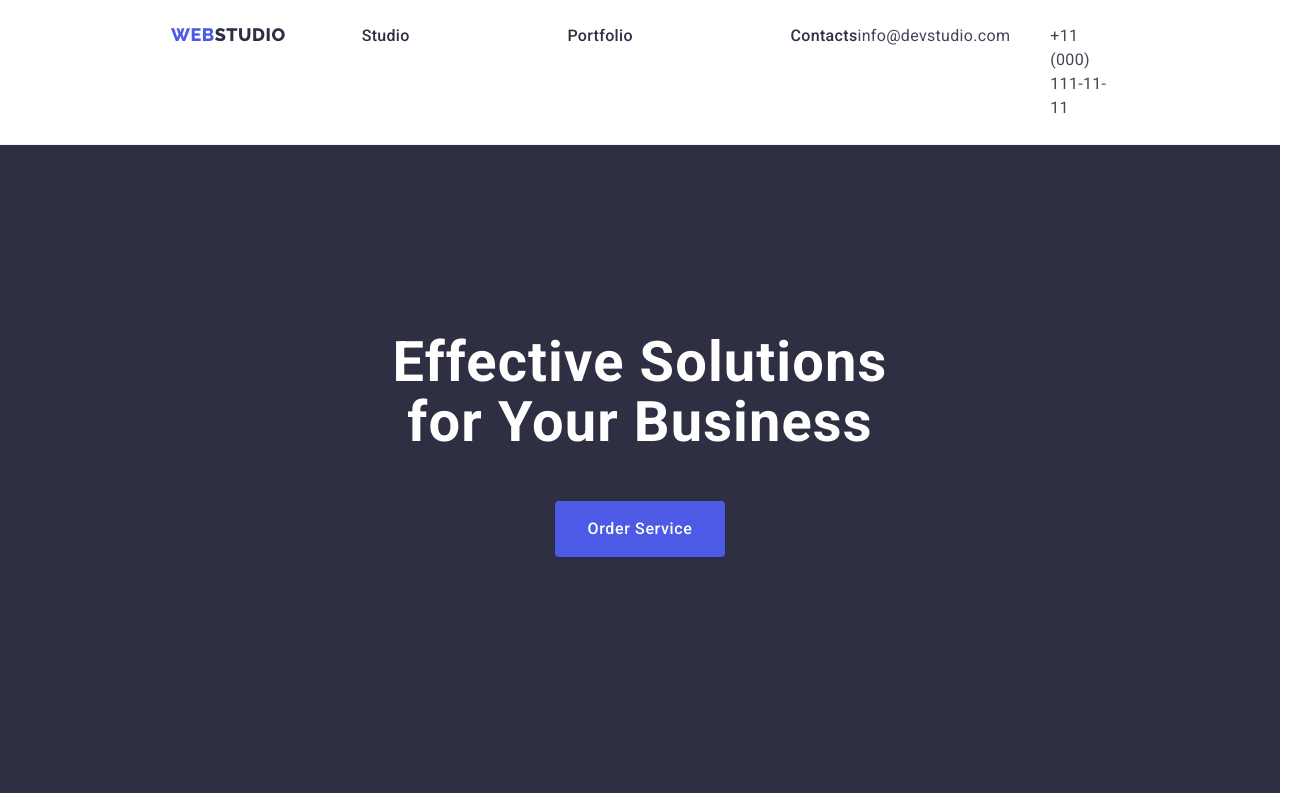
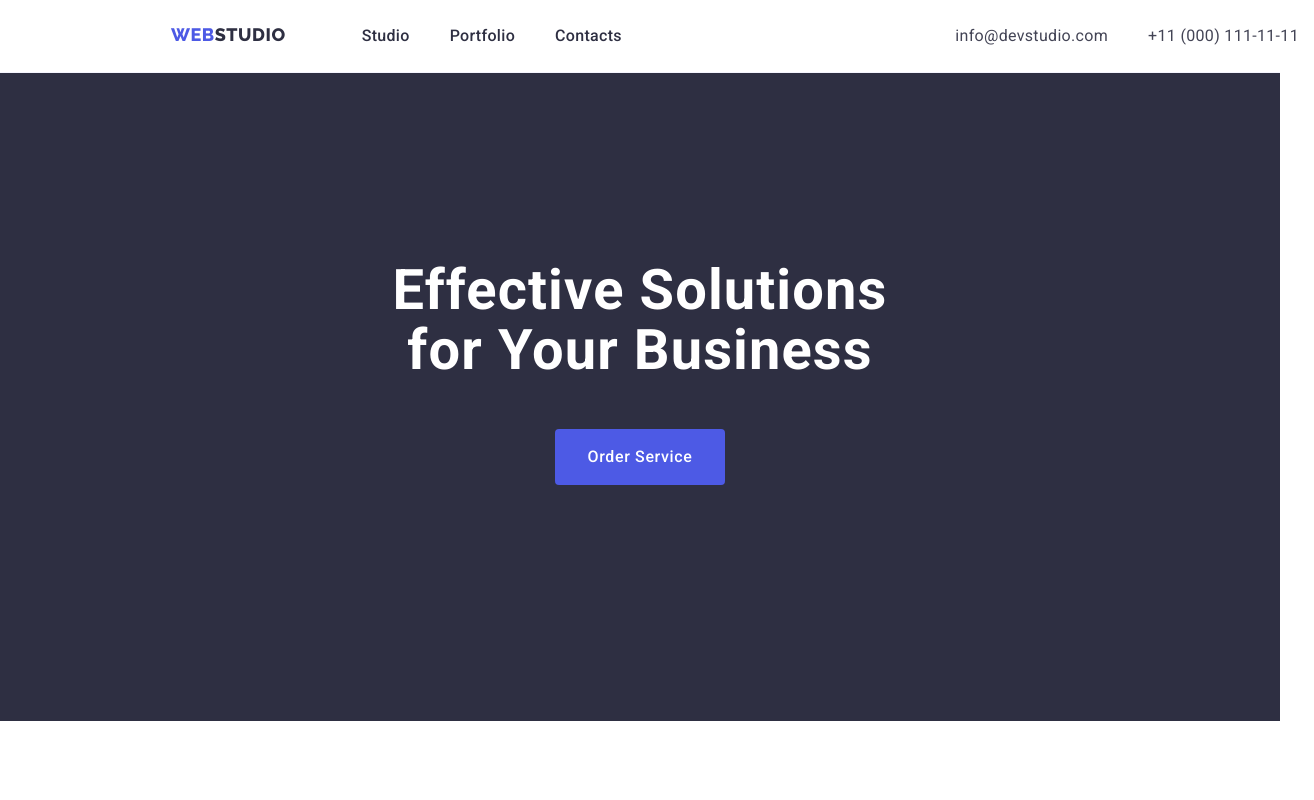
Before and after one commit to Nadiia-Manakova/goit-markup-hw-03, a plain HTML site: page index.html in a window 1280 px wide. Shown: the top 800 px of the page, 1314 px wide, since content can reach past the window. Drawn offline with nearby package versions, Linux system fonts and the light colour scheme.

Commit message:
mistakes fixed

```diff
--- a/css/style.css
+++ b/css/style.css
@@ -116,7 +116,6 @@ p {
   display: flex;
   flex-direction: row;
   justify-content: space-between;
-  width: 100%;
 }
 
 div.card-text {
@@ -179,6 +178,8 @@ span {
   font-style: normal;
 }
 
+.addres-wrap {
+}
 .contakt {
   color: var(--text);
   font-style: normal;
```
